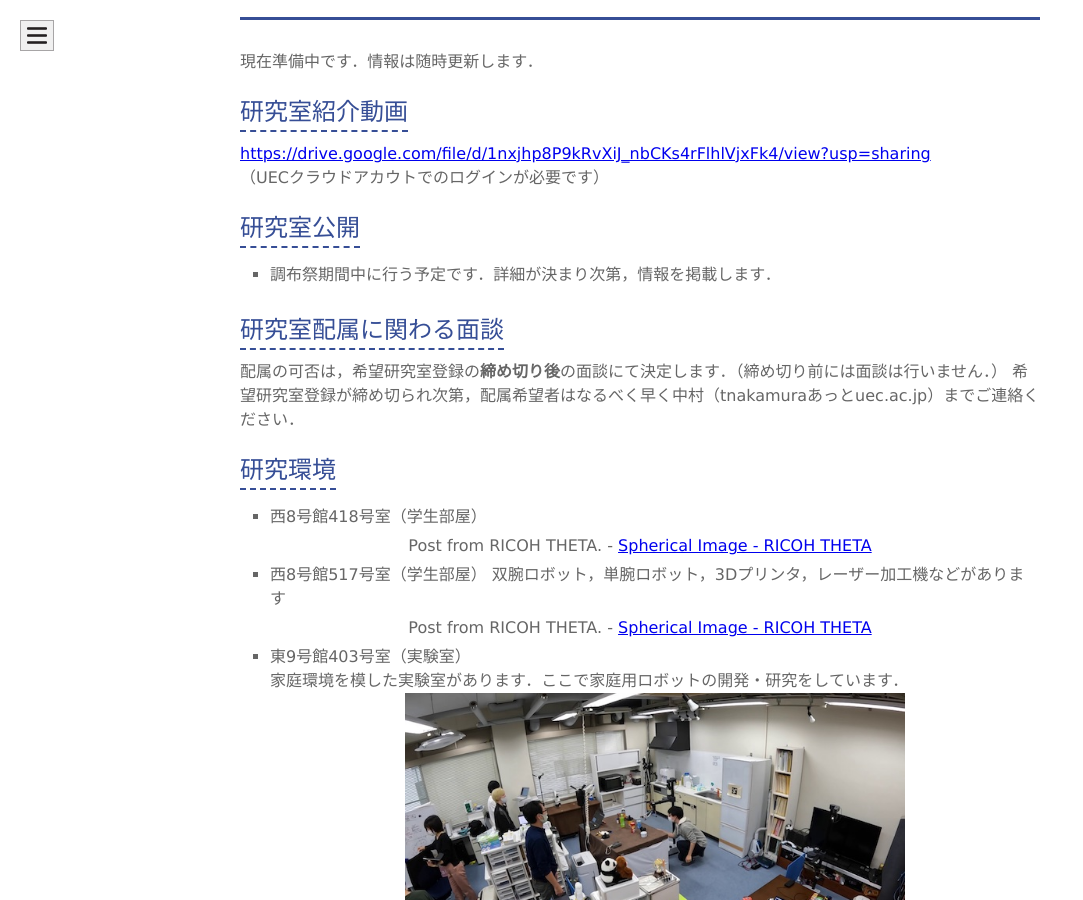
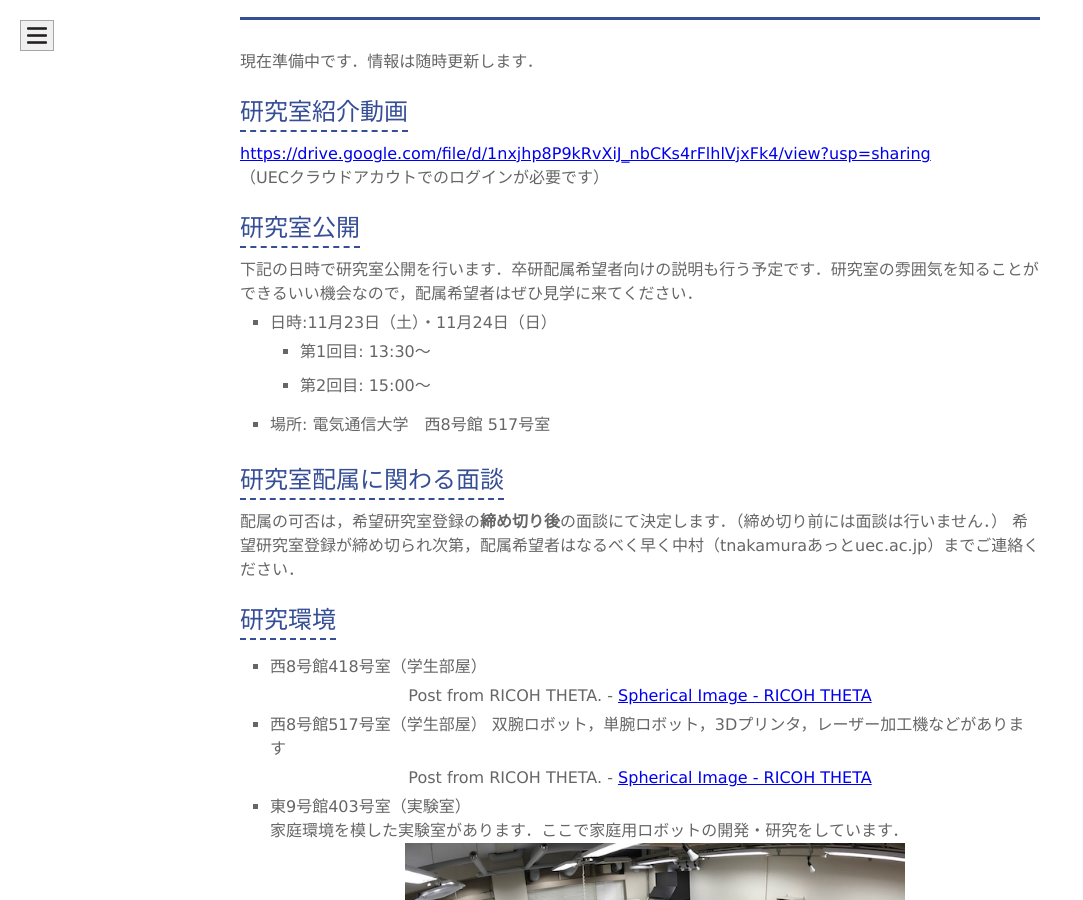
Before and after one commit to naka-lab/naka-lab.github.io, a Jekyll site: the page built from subpages/haizoku.md, in a window 1280 px wide and 900 px high, scrolled down 524 px. Shown: the whole window, without its empty margins (0-1083 px from the left). Built offline with Jekyll 4.4.1, drawn with Linux system fonts in a browser that asks for light colours; comment, search, counter and statistics services are not loaded; our own code applies the rules of GitHub Pages for plain Markdown files.

Commit message:
Update haizoku.md

```diff
--- a/subpages/haizoku.md
+++ b/subpages/haizoku.md
@@ -12,7 +12,13 @@ layout: default
 （UECクラウドアカウトでのログインが必要です）
 
 ## 研究室公開
-- 調布祭期間中に行う予定です．詳細が決まり次第，情報を掲載します．
+下記の日時で研究室公開を行います．卒研配属希望者向けの説明も行う予定です．研究室の雰囲気を知ることができるいい機会なので，配属希望者はぜひ見学に来てください．
+
+- 日時:11月23日（土）・11月24日（日）
+  - 第1回目: 13:30～
+  - 第2回目: 15:00～
+- 場所: 電気通信大学　西8号館 517号室
+
 
 ## 研究室配属に関わる面談
 配属の可否は，希望研究室登録の**締め切り後**の面談にて決定します．（締め切り前には面談は行いません．）
```
